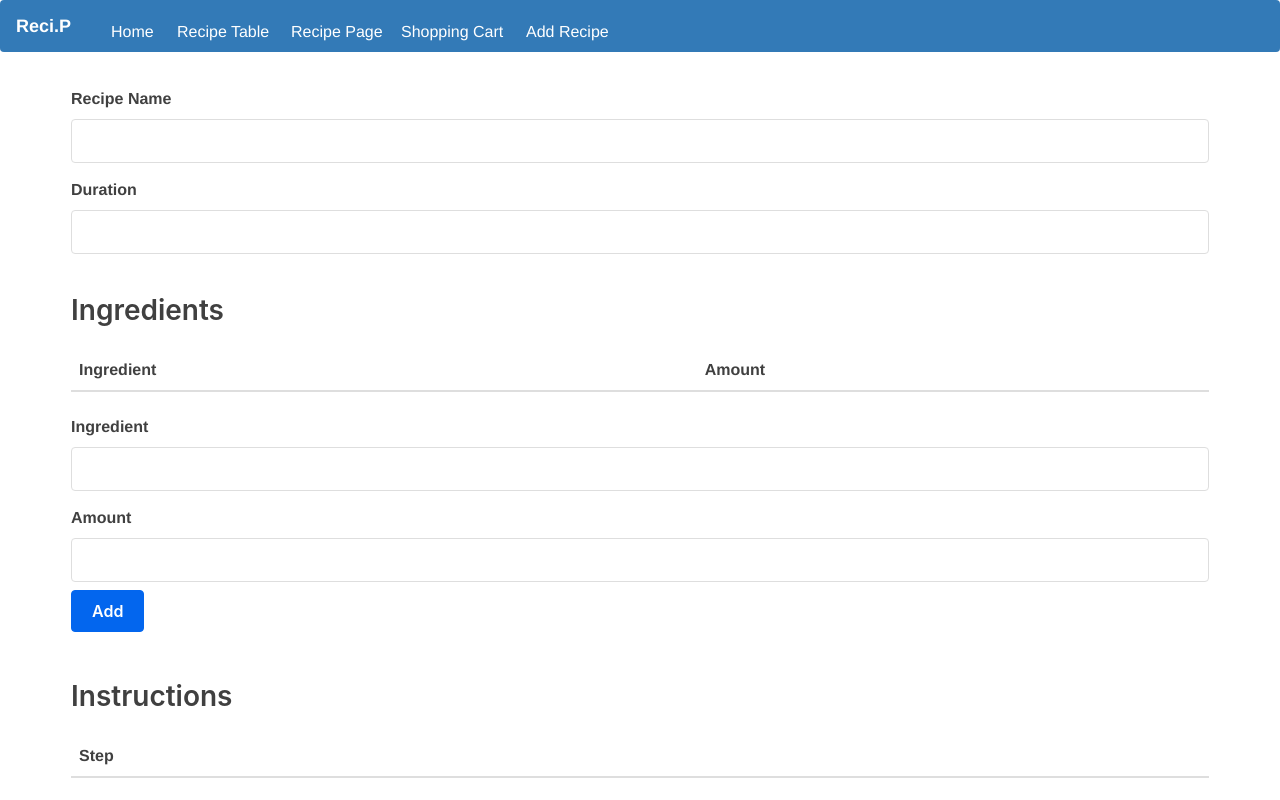
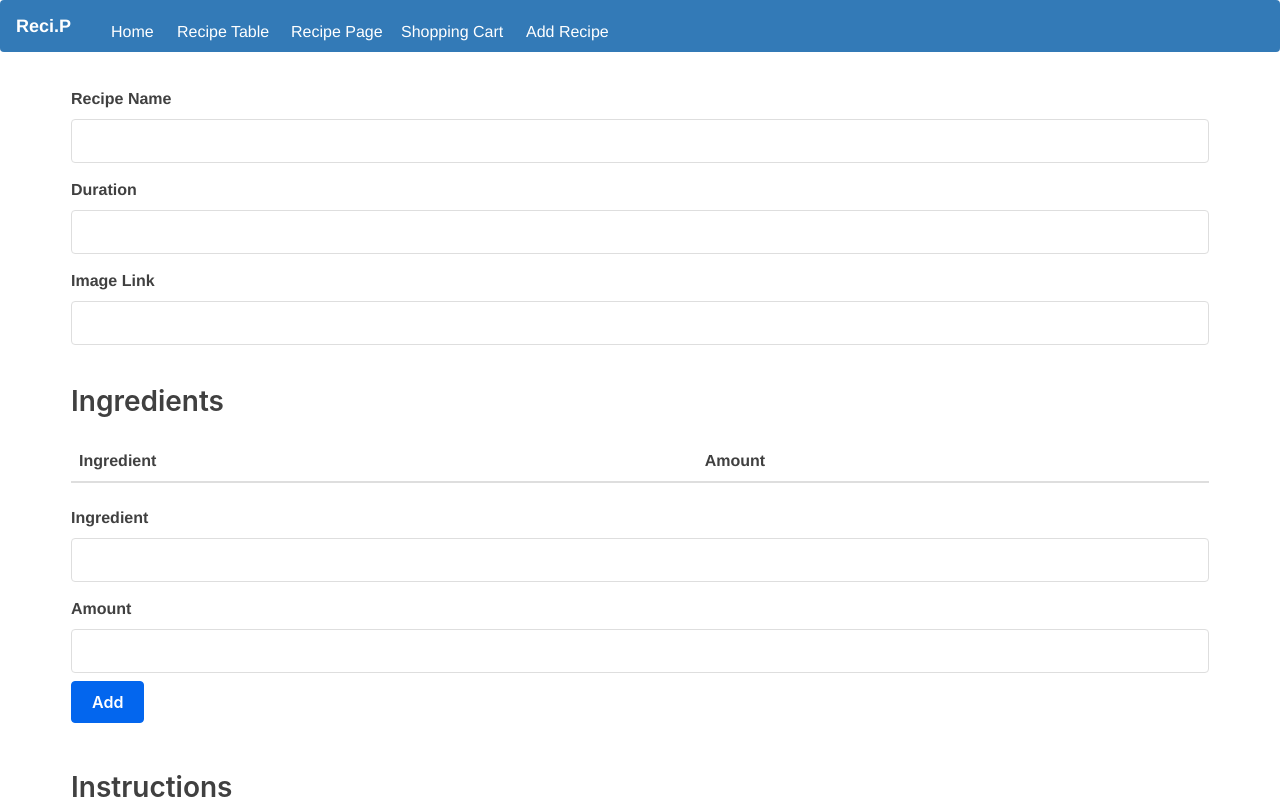
Before and after one commit to therodesun/recipes.io, a React (Create React App) app in the folder ui/: page /AddRecipe in a window 1280 px wide. Shown: the top 800 px of the page. Built offline with nearby package versions, Linux system fonts and the light colour scheme.

Commit message:
added link input section to add recipe page

```diff
--- a/ui/src/AddRecipe/AddRecipe.js
+++ b/ui/src/AddRecipe/AddRecipe.js
@@ -28,6 +28,7 @@ class AddRecipe extends Component {
       instructions: [],
       name: "",
       time: "",
+      link: "",
     }
 
     state = this.initialState
@@ -81,7 +82,7 @@ class AddRecipe extends Component {
     }
 
     render() {
-      const { ingredients, instructions, name, duration } = this.state
+      const { ingredients, instructions, name, duration, link } = this.state
 
       return (
         <div className="container">
@@ -100,6 +101,13 @@ class AddRecipe extends Component {
               id="time"
               value={duration}
               onChange={this.handleChange} />
+            <label htmlFor="link">Image Link</label>
+            <input
+              type="text"
+              name="link"
+              id="link"
+              value={link}
+              onChange={this.handleChange} />
           </form>
           <h3>Ingredients</h3>
           <Table ingredientData={ingredients} remove={this.handleDelete} />
```
